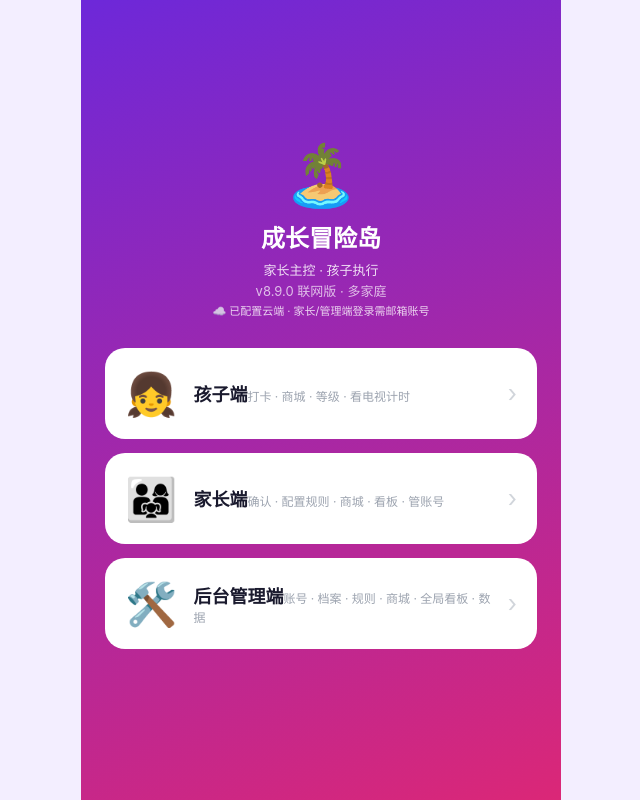
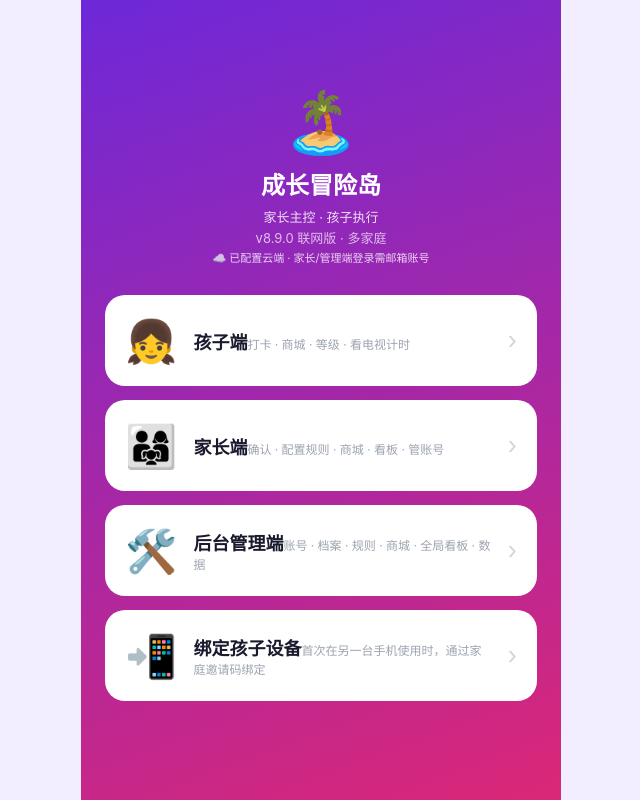
Before and after one commit to hwangkimkwok/gracie, a plain HTML site: page index.html in a window 1280 px wide. Shown: the whole page, without its empty margins (319-959 px from the left). Drawn offline with nearby package versions, Linux system fonts and the light colour scheme.

Commit message:
Update index.html
加载 v9 云同步补丁

```diff
--- a/index.html
+++ b/index.html
@@ -3550,5 +3550,6 @@ if('serviceWorker' in navigator){
   });
 }
 </script>
+<script src="./v9-sync-patch.js?v=9.0.0"></script>
 </body>
 </html>
```
